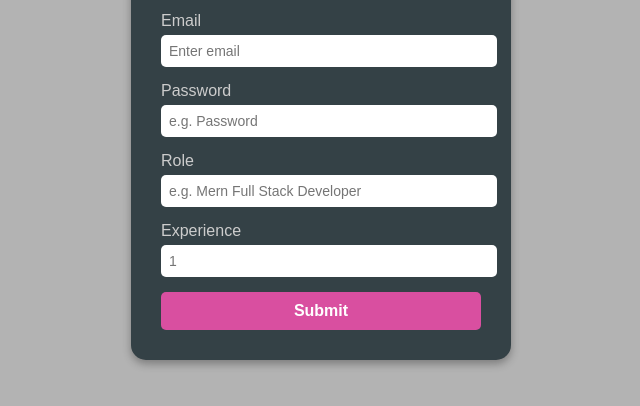
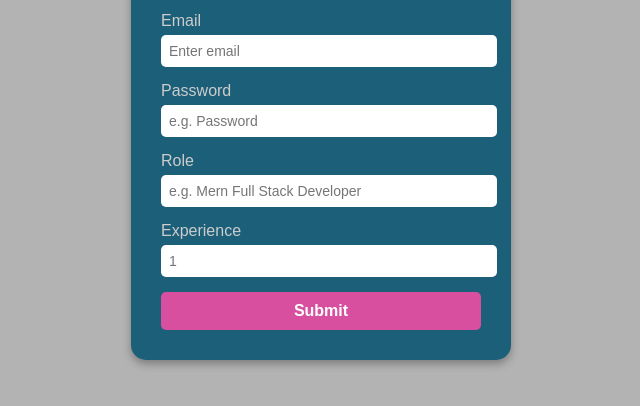
Before and after one commit to muzaffar9988/simple-profile-card, a plain HTML site: page assets/index.html in a window 1280 px wide. Shown: the part 298-704 px from the top of the page, without its empty margins (319-959 px from the left). Drawn offline with Linux system fonts and the light colour scheme.

Commit message:
new changes
new changes

```diff
--- a/assets/index.html
+++ b/assets/index.html
@@ -23,7 +23,7 @@
       </div>
       <div class="form-group">
         <label for="followers">Role</label>
-        <input type="number" id="followers" name="followers" placeholder="e.g. Mern Full Stack Developer">
+        <input type="text" id="followers" name="followers" placeholder="e.g. Mern Full Stack Developer">
       </div>
       <div class="form-group">
         <label for="following">Experience</label>
--- a/assets/style.css
+++ b/assets/style.css
@@ -9,7 +9,7 @@ body {
   }
 
   .form-card {
-    background-color: #344146;
+    background-color: #1c5f79;
     color: white;
     padding: 30px;
     border-radius: 15px;
```
